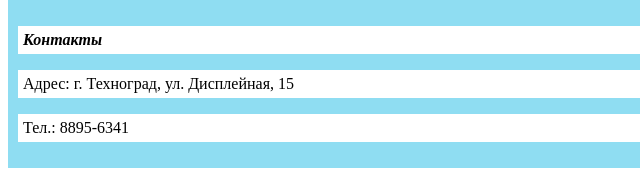
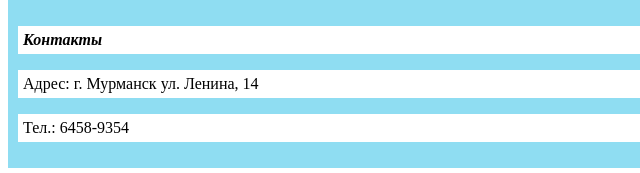
Before and after one commit to DangerByB/algoritmika2, a plain HTML site: page index.html in a window 1280 px wide. Shown: the part 1224-1397 px from the top of the page, 0-640 px from the left. Drawn offline with Linux system fonts and the light colour scheme.

Commit message:
Update index.html

```diff
--- a/index.html
+++ b/index.html
@@ -21,8 +21,8 @@
         </main>
         <footer>
             <p><b><i>Контакты</i></b></p>
-            <p>Адрес: г. Техноград, ул. Дисплейная, 15</p>
-            <p>Тел.: 8895-6341</p>
+            <p>Адрес: г. Мурманск ул. Ленина, 14</p>
+            <p>Тел.: 6458-9354</p>
         </footer>
     </body>
 </html>
```
